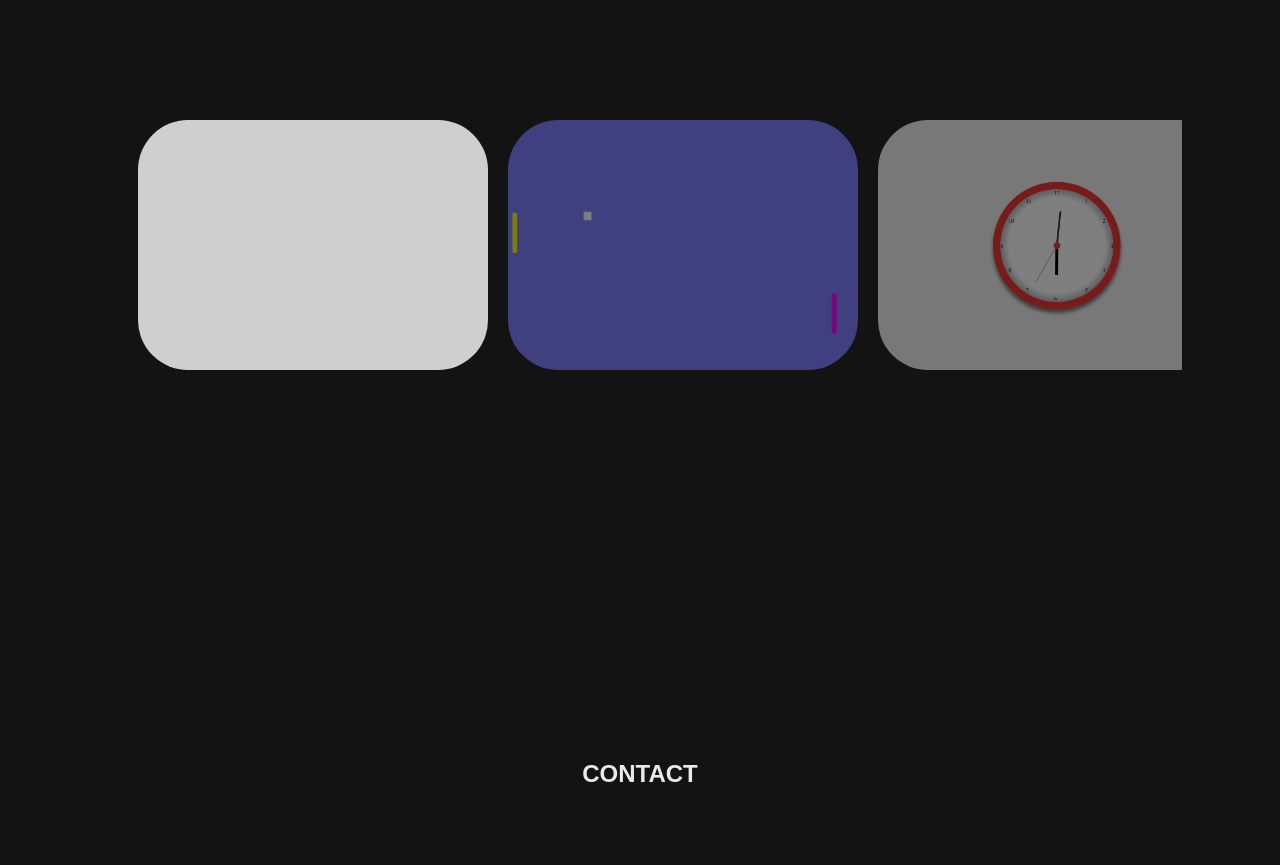
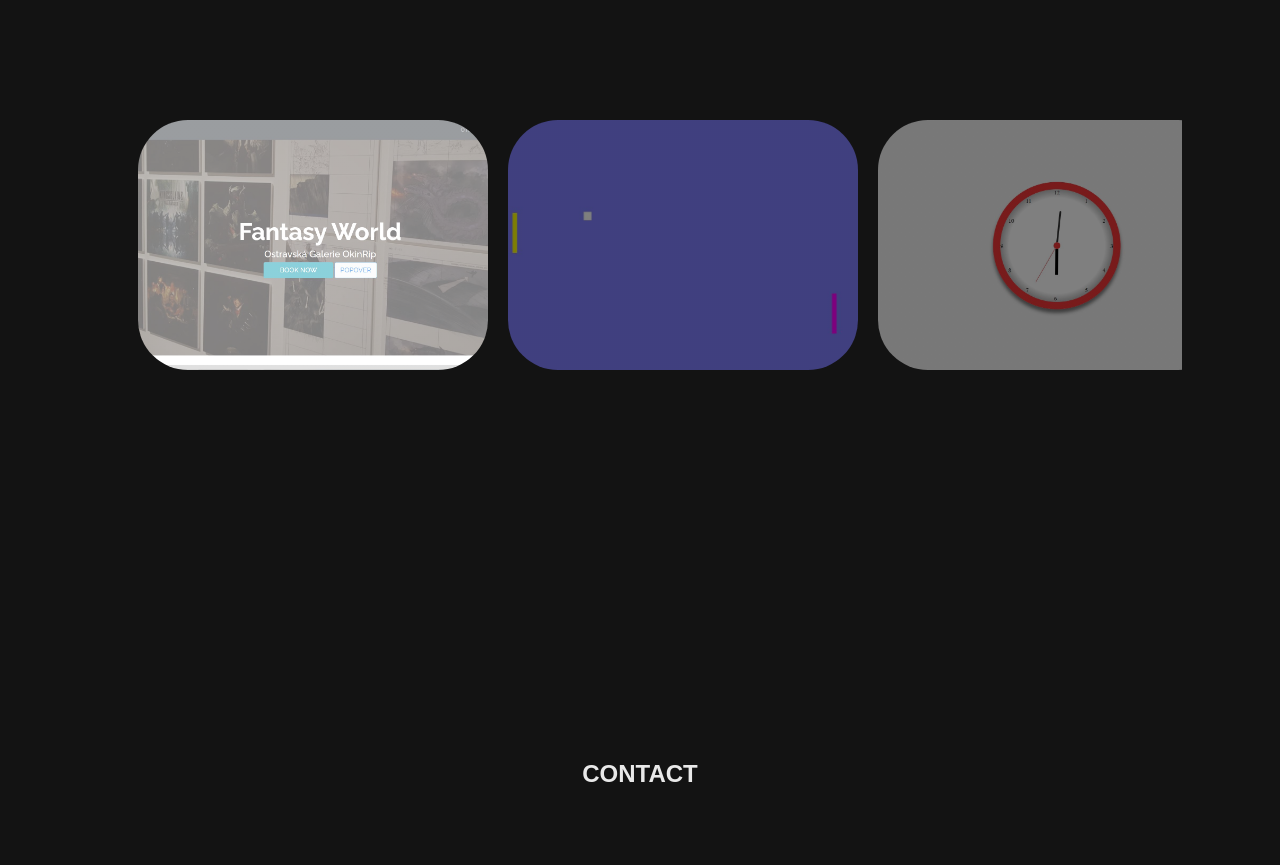
Before and after one commit to nikimat36/nikimat36.github.io, a plain HTML site: page index.html in a window 1280 px wide. Shown: the part 2600-3465 px from the top of the page. Drawn offline with nearby package versions, Linux system fonts and the light colour scheme.

Commit message:
Update style.css

```diff
--- a/style.css
+++ b/style.css
@@ -348,7 +348,7 @@ legend{
     overflow: hidden;
 }
 
-.pro1, .pro2, .pro3, .pro4, .pro5, .pro6{
+.pro1, .pro2, .pro3, .pro4, .pro5, .pro6, .pro7{
     position: relative;
     background-repeat: no-repeat;
     background-size: cover;
@@ -377,6 +377,10 @@ legend{
 
 .pro6{
     background-image: linear-gradient(rgba(255,255,255, 0.5), rgba(255,255,255, 0.5)), url('project6.JPG');
+}
+
+.pro7{
+    background-image: linear-gradient(rgba(255,255,255, 0.5), rgba(255,255,255, 0.5)), url('project7.JPG');
 }
 
 .cover{
```
